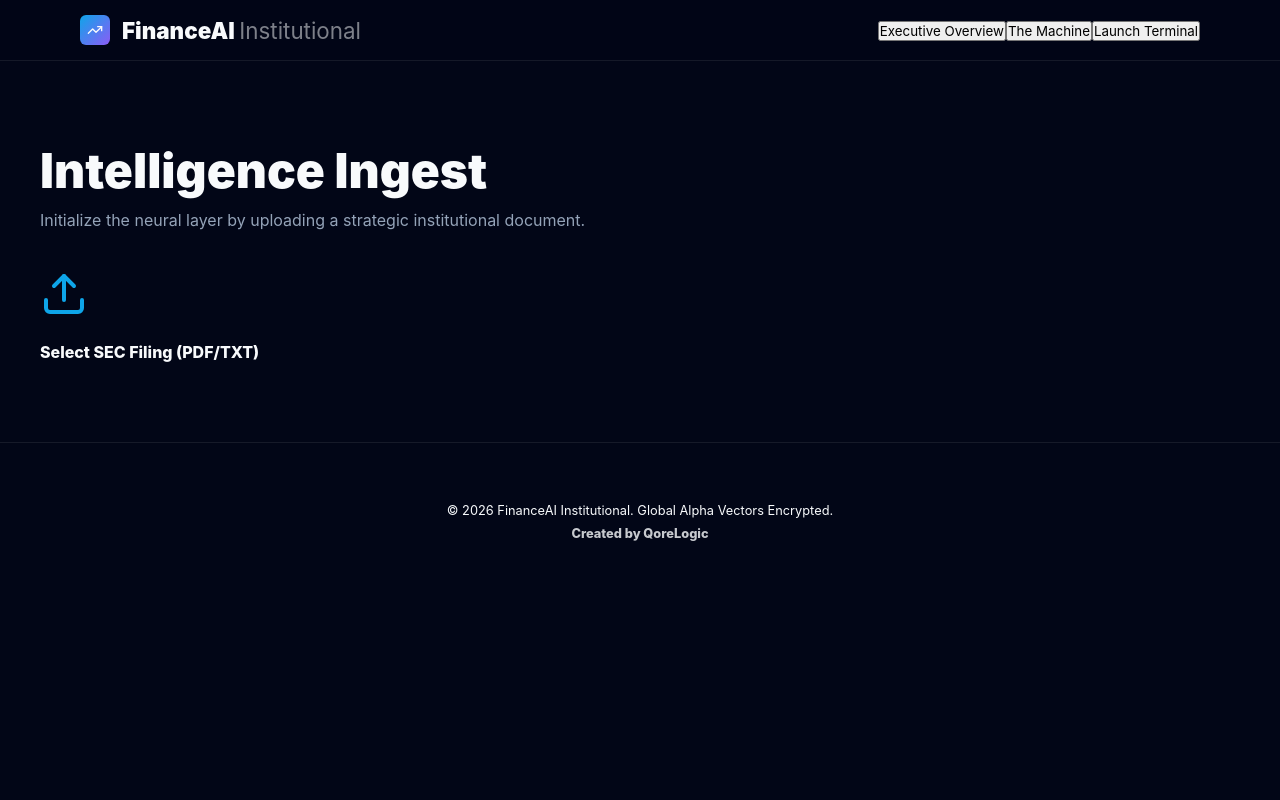
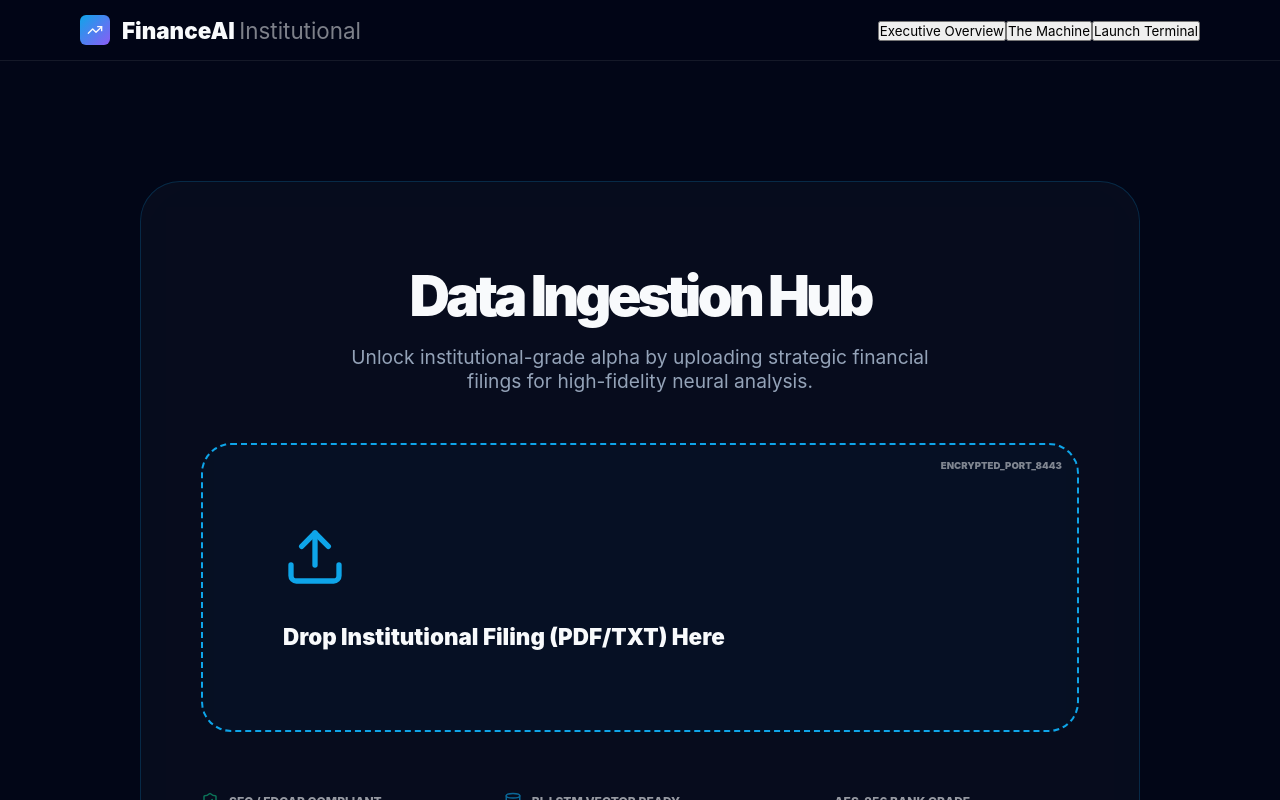
Before and after one commit to Sammione/FinanceAI, a React app in the folder frontend/: page / in a window 1280 px wide. Both pictures are taken after a click on the button "Start Analysis". Shown: the top 800 px of the page. Built offline with nearby package versions, Linux system fonts and the light colour scheme; the HTML template or start-up script is replaced by a standard one.

Commit message:
Ingestion Hub v9.5: Beautified the upload console for a high-fidelity 'Data Ingestion Hub'. Added trust indicators (SEC/EDGAR, Bi-LSTM, AES-256), a pulsing encrypted port status, and improved glassmorphism. Updated all ingestion copy for a professional institutional feel.

```diff
--- a/frontend/src/App.jsx
+++ b/frontend/src/App.jsx
@@ -1,6 +1,6 @@
 import { useState, useRef, useMemo, useEffect } from 'react';
 import { AreaChart, Area, XAxis, YAxis, CartesianGrid, Tooltip, ResponsiveContainer, BarChart, Bar, Cell } from 'recharts';
-import { Activity, BarChart3, TrendingUp, AlertTriangle, Briefcase, ChevronRight, FileText, Upload, RefreshCw, Layers, ShieldCheck, MessageSquare, Target, Zap, AlertCircle, Database, GitBranch, PieChart as PieIcon, Info, Download, Shield, Box, Globe, Cpu, MoreHorizontal, ArrowUpRight, TrendingDown } from 'lucide-react';
+import { Activity, BarChart3, TrendingUp, AlertTriangle, Briefcase, ChevronRight, FileText, Upload, RefreshCw, Layers, ShieldCheck, MessageSquare, Target, Zap, AlertCircle, Database, GitBranch, PieChart as PieIcon, Info, Download, Shield, Box, Globe, Cpu, MoreHorizontal, ArrowUpRight, TrendingDown, Lock } from 'lucide-react';
 
 /* --- HOMEPAGE COMPONENTS (v9.0) --- */
 
@@ -115,26 +115,45 @@ const LandingView = ({ onAction }) => (
 /* --- ANALYSIS & RESULTS COMPONENTS --- */
 
 const AnalyzerView = ({ loading, file, error, analyzeDocument, inputRef, handleFile }) => (
-  <div className="analyzer-alpha" style={{padding: '80px 40px'}}>
+  <div className="analyzer-alpha" style={{padding: '120px 40px'}}>
      {loading ? (
-        <div className="upload-card">
+        <div className="upload-card" style={{maxWidth: '800px', padding: '120px 60px'}}>
            <div className="loader"></div>
-           <h2 style={{fontSize: '2.5rem', fontWeight: 900}}>Generating Alpha-Core Core</h2>
-           <p style={{color: 'var(--text-secondary)', marginTop: '10px'}}>Executing Bi-LSTM Modeling | Scaling Anomaly Vectors | Exporting Board Briefing...</p>
+           <h2 style={{fontSize: '2.5rem', fontWeight: 900, letterSpacing: '-2px'}}>Processing Neural Vectors</h2>
+           <p style={{color: 'var(--text-secondary)', marginTop: '10px', fontSize: '1.1rem'}}>Executing Bi-LSTM Modeling | Scaling Anomaly Detection | Exporting Alpha Bridge...</p>
         </div>
      ) : (
-        <div className="upload-card">
-           <h2 style={{fontSize: '3rem', fontWeight: 900, marginBottom: '10px'}}>Intelligence Ingest</h2>
-           <p style={{color: 'var(--text-secondary)', marginBottom: '40px'}}>Initialize the neural layer by uploading a strategic institutional document.</p>
-           <div className="drop-zone" onClick={() => inputRef.current.click()}>
-              <Upload size={48} style={{color: 'var(--accent-primary)', marginBottom: '20px'}} />
-              <p style={{fontWeight: 800}}>{file ? file.name : "Select SEC Filing (PDF/TXT)"}</p>
+        <div className="upload-card" style={{maxWidth: '1000px', margin: '0 auto', background: 'rgba(15, 23, 42, 0.4)', padding: '80px 60px', borderRadius: '40px', border: '1px solid rgba(14, 165, 233, 0.2)', backdropFilter: 'blur(40px)'}}>
+           <div style={{marginBottom: '50px', textAlign: 'center'}}>
+              <h2 style={{fontSize: '3.5rem', fontWeight: 900, letterSpacing: '-4px'}}>Data Ingestion Hub</h2>
+              <p style={{color: 'var(--text-secondary)', fontSize: '1.2rem', maxWidth: '600px', margin: '15px auto 0'}}>Unlock institutional-grade alpha by uploading strategic financial filings for high-fidelity neural analysis.</p>
+           </div>
+
+           <div className="drop-zone" onClick={() => inputRef.current.click()} style={{padding: '80px', border: '2px dashed var(--accent-primary)', borderRadius: '30px', background: 'rgba(14, 165, 233, 0.03)', transition: '0.4s', cursor: 'pointer', position: 'relative'}}>
+              <div style={{position: 'absolute', top: '15px', right: '15px', display: 'flex', gap: '8px'}}>
+                 <div className="pulse-dot"></div> <span style={{fontSize: '0.6rem', fontWeight: 900, opacity: 0.5}}>ENCRYPTED_PORT_8443</span>
+              </div>
+              <Upload size={64} style={{color: 'var(--accent-primary)', marginBottom: '30px'}} />
+              <p style={{fontSize: '1.4rem', fontWeight: 900}}>{file ? file.name : "Drop Institutional Filing (PDF/TXT) Here"}</p>
               <input ref={inputRef} style={{display: 'none'}} type="file" onChange={(e)=>handleFile(e.target.files[0])} />
            </div>
-           {error && <p style={{color: 'var(--danger)', marginTop: '20px'}}>{error}</p>}
+
+           <div className="ingestion-trust-grid" style={{display: 'grid', gridTemplateColumns: 'repeat(3, 1fr)', gap: '30px', marginTop: '60px', opacity: 0.6}}>
+              <div style={{display: 'flex', alignItems: 'center', gap: '10px', fontSize: '0.75rem', fontWeight: 800}}>
+                 <ShieldCheck size={18} color="var(--success)"/> SEC / EDGAR COMPLIANT
+              </div>
+              <div style={{display: 'flex', alignItems: 'center', gap: '10px', fontSize: '0.75rem', fontWeight: 800}}>
+                 <Database size={18} color="var(--accent-primary)"/> BI-LSTM VECTOR READY
+              </div>
+              <div style={{display: 'flex', alignItems: 'center', gap: '10px', fontSize: '0.75rem', fontWeight: 800}}>
+                 <Lock size={18} color="var(--warning)"/> AES-256 BANK GRADE
+              </div>
+           </div>
+
+           {error && <p style={{color: 'var(--danger)', marginTop: '30px', textAlign: 'center', fontWeight: 700}}>{error}</p>}
            {file && (
-              <button className="btn-primary" style={{width: '100%', marginTop: '30px', justifyContent: 'center'}} onClick={analyzeDocument}>
-                 Run Institutional Neural Scans <RefreshCw size={18}/>
+              <button className="btn-primary" style={{width: '100%', marginTop: '50px', justifyContent: 'center', height: '80px', fontSize: '1.25rem'}} onClick={analyzeDocument}>
+                 Initialize High-Fidelity Scan <Zap size={24}/>
               </button>
            )}
         </div>
```
